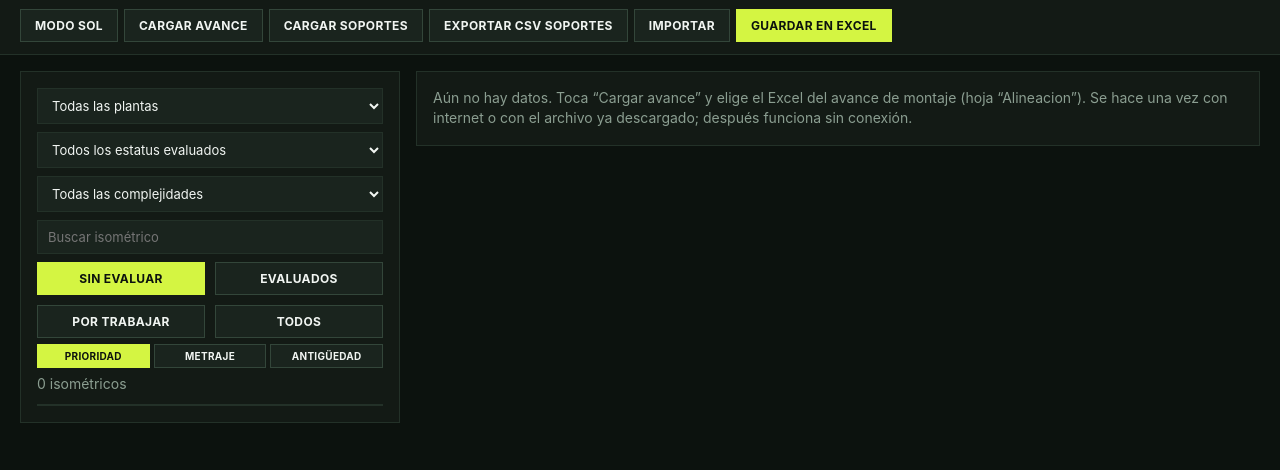
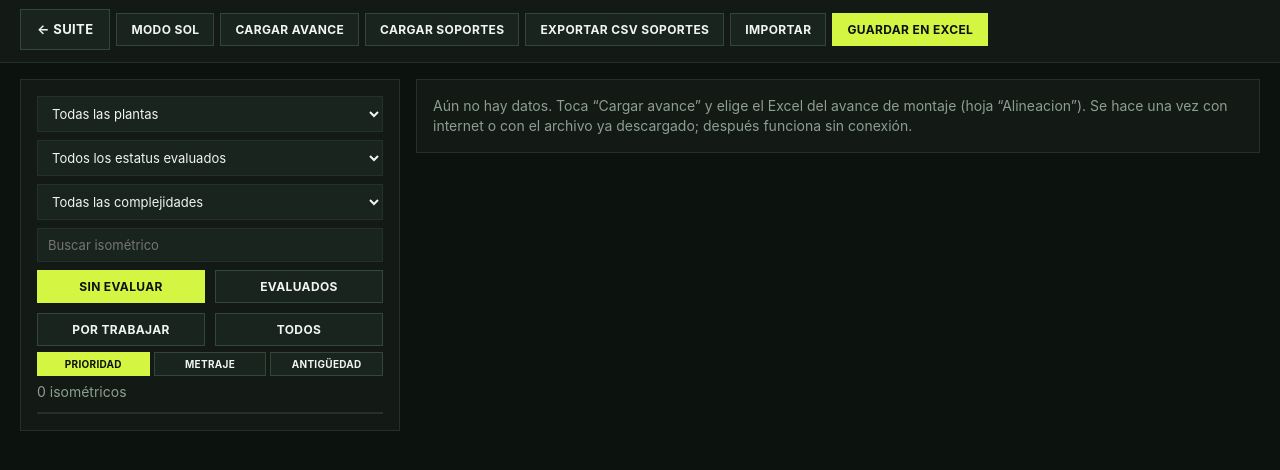
Before and after one commit to briaantorres04/Avance, a plain HTML site: page index.html in a window 1280 px wide. Shown: the part 52-522 px from the top of the page. Drawn offline with Linux system fonts and the light colour scheme.

```diff
--- a/index.html
+++ b/index.html
@@ -518,6 +518,7 @@ details summary {
   </div>
 
   <div class="actions-group">
+    <a class="btnlink" href="suite/index.html" style="background:var(--surface-alt);color:var(--tx-main);border-color:var(--border-strong)">← Suite</a>
     <button id="th_btn" onclick="toggleTheme()">Modo Sol</button>
     <button id="ld">Cargar Avance</button>
     <button id="lsp">Cargar Soportes</button>
```
